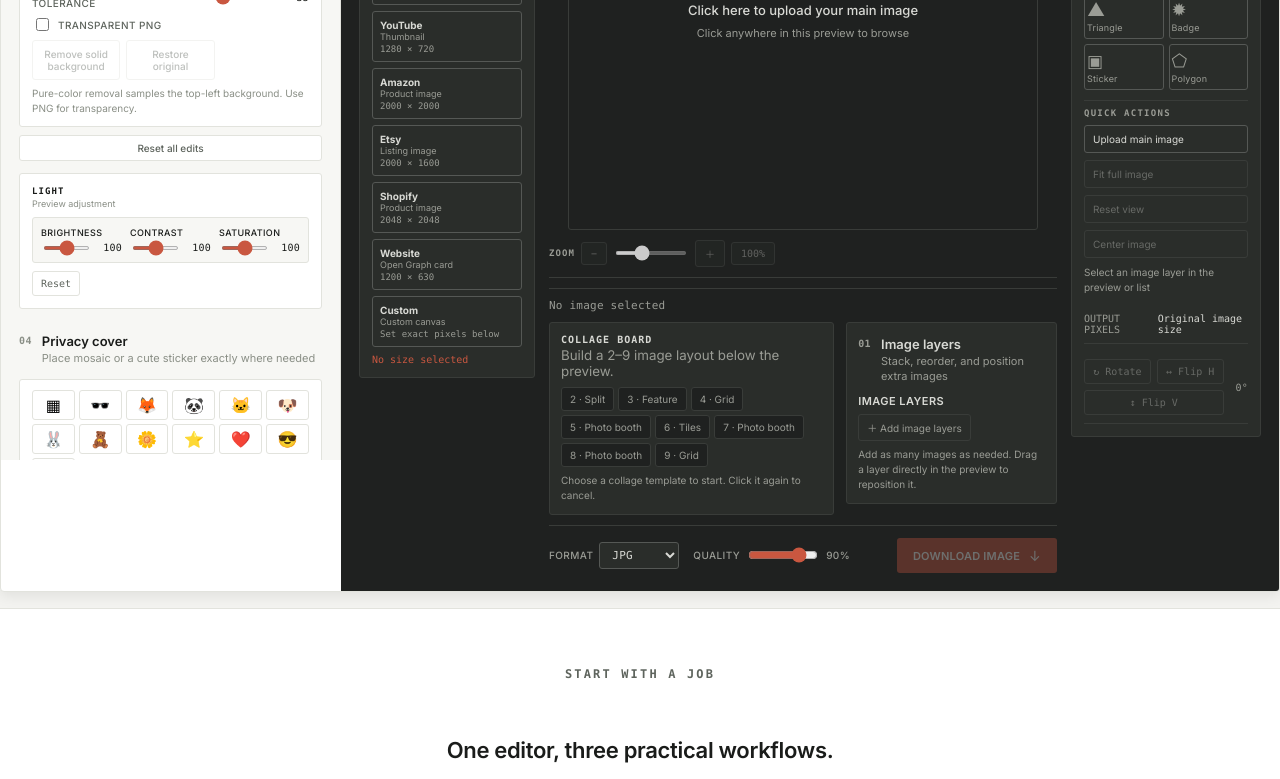
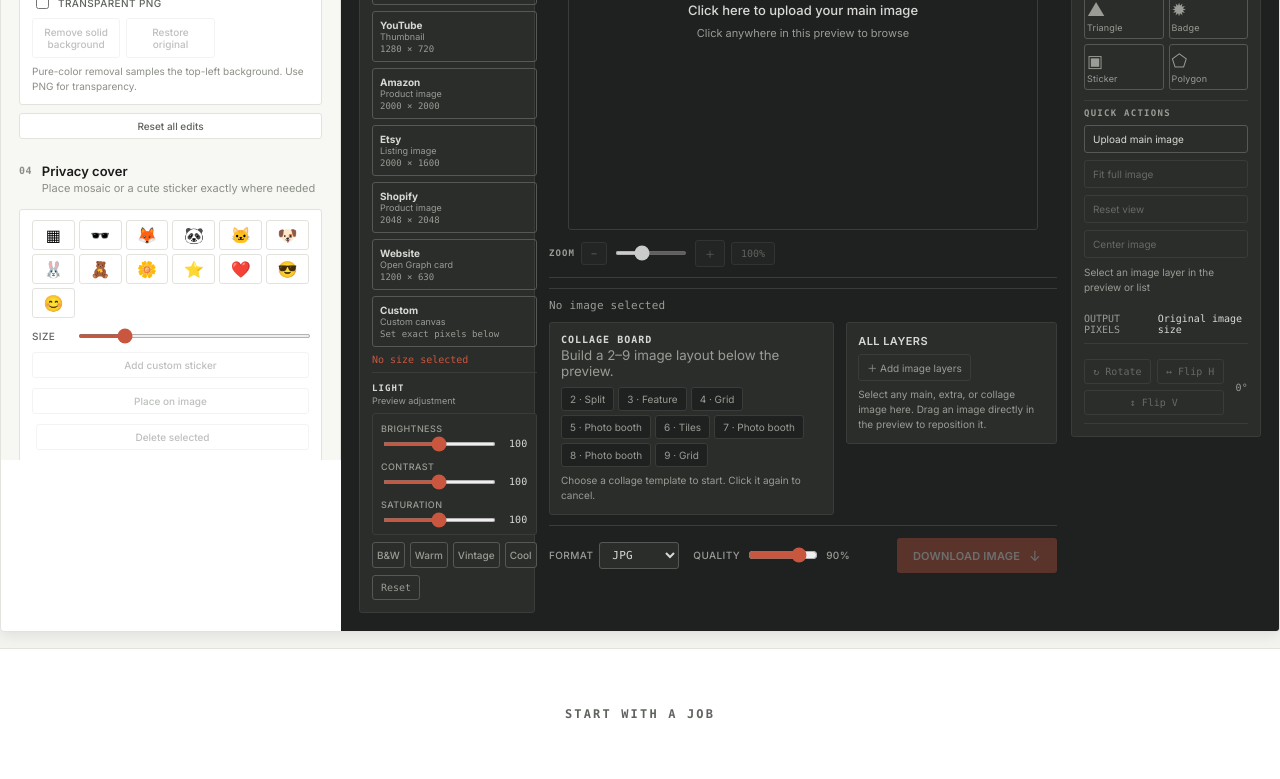
Before and after one commit to samzixiao/image-tools-site, a React (Vite) app: page / in a window 1280 px wide. Shown: the part 611-1390 px from the top of the page. Built offline with nearby package versions, Linux system fonts and the light colour scheme; a web font is replaced by a local one.

Commit message:
Unify layers and stabilize collage selection

```diff
--- a/src/App.css
+++ b/src/App.css
@@ -2113,6 +2113,21 @@ footer {
 .preview-size-tools .batch-option {
   padding: 7px;
 }
+.preview-size-tools .preview-adjustments {
+  grid-template-columns: 1fr;
+  gap: 7px;
+  padding: 10px 0 0;
+  border-bottom: 0;
+  border-top: 1px solid var(--border-dark);
+}
+.preview-size-tools .compact-adjustments {
+  grid-template-columns: 1fr;
+  gap: 6px;
+}
+.preview-size-tools .filter-presets {
+  margin: 0;
+}
+.preview-size-tools .adjustments-reset { justify-self: start; }
 .preview-size-count {
   color: var(--accent);
   font: 10px var(--font-mono);
--- a/src/App.tsx
+++ b/src/App.tsx
@@ -1754,16 +1754,16 @@ function App() {
   }
   const imageLayersModule = (
     <>
-      <Step n="01" title="Image layers" sub="Stack, reorder, and position extra images" />
       <div className="layers-panel">
         <div className="layer-section">
-          <b>Image layers</b>
+          <b>All layers</b>
           <button disabled={!url && !selectedCollageTemplate} onClick={() => layerInput.current?.click()}>＋ Add image layers</button>
           <input ref={layerInput} type="file" accept="image/*" multiple hidden onChange={(event: ChangeEvent<HTMLInputElement>) => { addImageLayers(event.target.files ?? []); event.target.value = ""; }} />
           {(url || imageLayers.length > 0 || collageImages.length > 0) && (
             <div className="layer-list">
               {url && <div className="layer-row"><button className={selectedBaseImage ? "active" : ""} onClick={toggleBaseImage}>Base image · {fileName || "Image"}</button><button className="layer-delete" type="button" aria-label="Delete main image" onClick={removeBaseImage}>×</button></div>}
               {imageLayers.map((layer, index) => <button key={layer.id} className={layer.id === selectedImageLayerId ? "active" : ""} onClick={() => toggleImageLayer(layer.id)}>Layer {index + 1} · {layer.name}</button>)}
+              {collageImages.map((item) => <button key={`collage-${item.id}`} className={item.id === selectedCollageImageId ? "active" : ""} onClick={() => toggleCollageImage(item.id)}>Collage tile {item.slotIndex + 1} · {item.name}</button>)}
             </div>
           )}
           {selectedImageLayer && (
@@ -1774,7 +1774,17 @@ function App() {
               <button onClick={() => removeImageLayer(selectedImageLayer.id)}>Delete layer</button>
             </div>
           )}
-          <small>Add as many images as needed. Drag a layer directly in the preview to reposition it.</small>
+          {selectedCollageImage && (
+            <div className="layer-controls">
+              <label>Tile shape
+                <select value={selectedCollageImage.shape} onChange={(event) => setCollageImages((current) => current.map((item) => item.id === selectedCollageImage.id ? { ...item, shape: event.target.value as CollageImage["shape"] } : item))}>
+                  {shapes.filter((item): item is CollageImage["shape"] => item !== "polygon").map((item) => <option key={item} value={item}>{item[0].toUpperCase() + item.slice(1)}</option>)}
+                </select>
+              </label>
+              <button onClick={() => removeCollageImage(selectedCollageImage.id)}>Remove tile</button>
+            </div>
+          )}
+          <small>Select any main, extra, or collage image here. Drag an image directly in the preview to reposition it.</small>
         </div>
       </div>
     </>
@@ -1787,18 +1797,7 @@ function App() {
           <div className="collage-templates">
             {collageTemplates.map((template) => <button key={template.id} className={template.id === collageTemplateId ? "active" : ""} onClick={() => { const isCancel = template.id === collageTemplateId; setCollageTemplateId(isCancel ? null : template.id); collageUploadStartRef.current = null; setCollageUploadStart(null); setSelectedCollageImageId(null); setSelectedBaseImage(false); if (!isCancel) setCollageImages((current) => current.filter((item) => item.slotIndex < template.slots.length)); }}>{template.label}</button>)}
           </div>
-          {collageImages.length > 0 && <div className="layer-list">{collageImages.map((item) => <button key={item.id} className={item.id === selectedCollageImageId ? "active" : ""} onClick={() => toggleCollageImage(item.id)}>Tile {item.slotIndex + 1} · {item.name}</button>)}</div>}
-          {selectedCollageImage && (
-            <div className="layer-controls">
-              <label>Tile shape
-                <select value={selectedCollageImage.shape} onChange={(event) => setCollageImages((current) => current.map((item) => item.id === selectedCollageImage.id ? { ...item, shape: event.target.value as CollageImage["shape"] } : item))}>
-                  {shapes.filter((item): item is CollageImage["shape"] => item !== "polygon").map((item) => <option key={item} value={item}>{item[0].toUpperCase() + item.slice(1)}</option>)}
-                </select>
-              </label>
-              <button onClick={() => removeCollageImage(selectedCollageImage.id)}>Remove tile</button>
-            </div>
-          )}
-          <small>{selectedCollageTemplate ? `${selectedCollageTemplate.slots.length} slots · click an empty tile in the preview to add images one by one. Select a tile, then use the preview controls below to zoom and drag it into position.` : "Choose a collage template to start. Click it again to cancel."}</small>
+          <small>{selectedCollageTemplate ? `${selectedCollageTemplate.slots.length} slots · click an empty tile in the preview to add images one by one. Select a tile from All layers to edit it.` : "Choose a collage template to start. Click it again to cancel."}</small>
         </div>
       </div>
     </section>
@@ -1961,6 +1960,12 @@ function App() {
         <RangeControl label="Contrast" min={0} max={200} value={adjust.contrast} onChange={(value) => setAdjust((current) => ({ ...current, contrast: value }))} />
         <RangeControl label="Saturation" min={0} max={200} value={adjust.saturation} onChange={(value) => setAdjust((current) => ({ ...current, saturation: value }))} />
       </div>
+      <div className="filter-presets" aria-label="Quick filters">
+        <button type="button" onClick={() => setAdjust((current) => ({ ...current, grayscale: current.grayscale === 100 ? 0 : 100, sepia: 0, invert: 0 }))}>B&W</button>
+        <button type="button" onClick={() => setAdjust((current) => ({ ...current, sepia: current.sepia === 45 ? 0 : 45, grayscale: 0, invert: 0 }))}>Warm</button>
+        <button type="button" onClick={() => setAdjust((current) => ({ ...current, contrast: 112, saturation: 76, sepia: 18, grayscale: 0, invert: 0 }))}>Vintage</button>
+        <button type="button" onClick={() => setAdjust((current) => ({ ...current, hue: 190, saturation: 110, grayscale: 0, sepia: 0, invert: 0 }))}>Cool</button>
+      </div>
       <button className="adjustments-reset" type="button" onClick={() => setAdjust({ brightness: 100, contrast: 100, saturation: 100, hue: 0, blur: 0, grayscale: 0, sepia: 0, invert: 0 })}>Reset</button>
     </section>
   );
@@ -2005,7 +2010,7 @@ function App() {
                 event.target.value = "";
               }}
             />
-            <div className="legacy-layers-module" aria-hidden="true">
+            {/*
             <Step
               n="01"
               title="Layers & collage"
@@ -2063,9 +2068,8 @@ function App() {
                 <small>{selectedCollageTemplate ? `${selectedCollageTemplate.slots.length} slots · click an empty tile in the preview to add images one by one. Select a tile, then use the preview controls below to zoom and drag it into position.` : "Choose a collage template to start. Click it again to cancel."}</small>
               </div>
             </div>
-            </div>
+            */}
             {textModule}
-            {adjustmentsModule}
             <Step
               n="04"
               title="Privacy cover"
@@ -2558,6 +2562,7 @@ function App() {
                 </div>
               )}
               <span className="preview-size-count">{sizeSelected ? "1 size selected" : "No size selected"}</span>
+              {adjustmentsModule}
             </aside>
             <div className="preview-center-column">
             <div
```
Also changed, not shown: scripts/editor-contract-check.mjs (+5 -3 lines).
